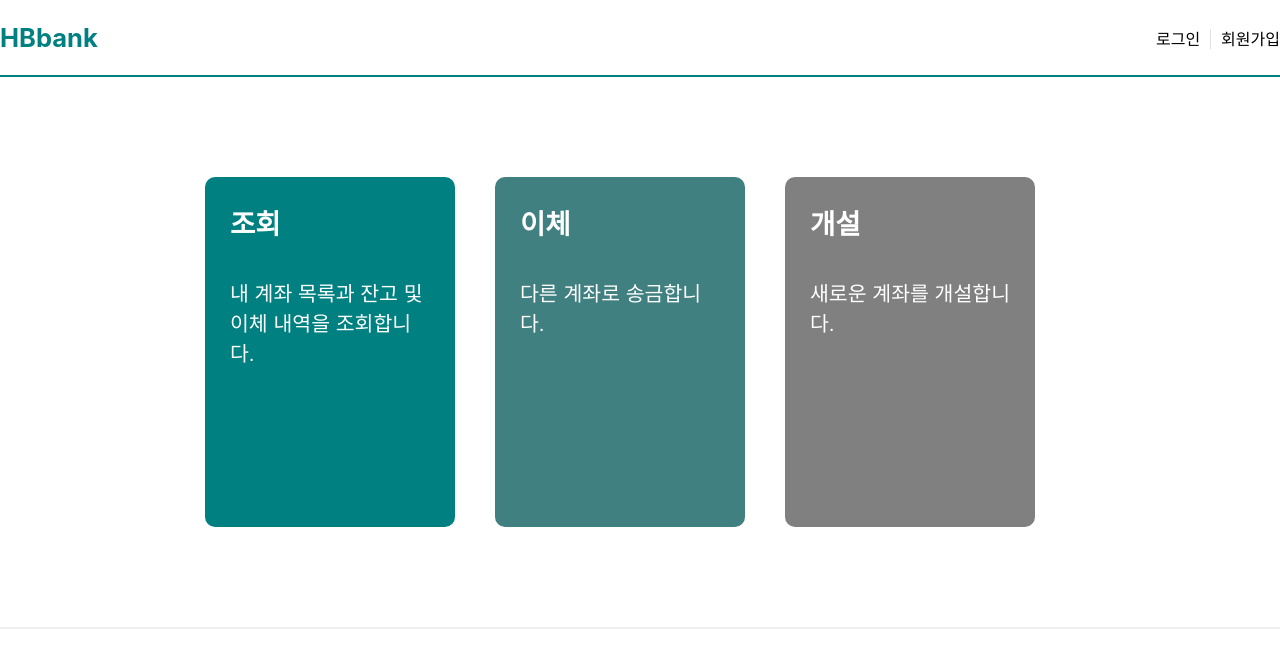
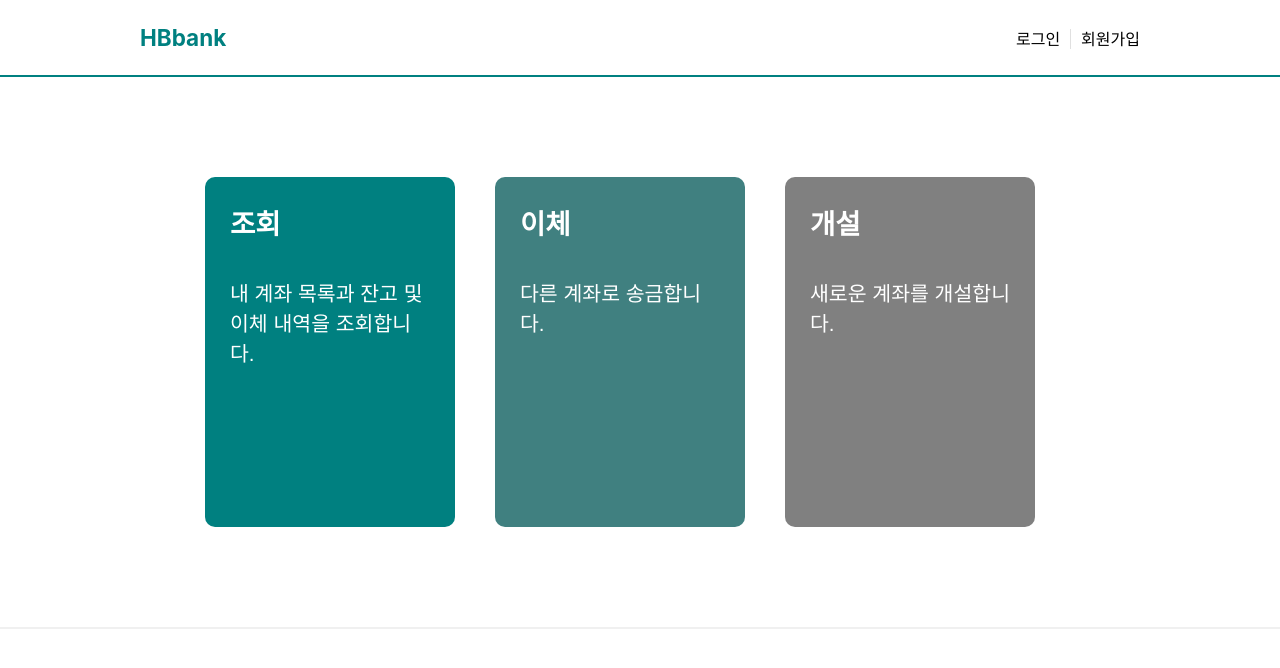
Before and after one commit to baehoonbae/bank-project, a React (Create React App) app in the folder frontend/create-react-app/: page / in a window 1280 px wide. Shown: the top 668 px of the page. Built offline with nearby package versions, Linux system fonts and the light colour scheme.

Commit message:
refactor: 코드 정리

```diff
--- a/frontend/create-react-app/src/components/Header.js
+++ b/frontend/create-react-app/src/components/Header.js
@@ -3,8 +3,8 @@ import { BrowserRouter as Router, Route, Link, Routes } from 'react-router-dom';
 function Header() {
     return (
         <>
-            <header style={{ display: 'flex', justifyContent: 'space-between', alignItems: 'center', width: '1300px', height: '75px' }}>
-                <nav style={{ color: 'teal', fontWeight: 'bold', fontSize: '25.5px' }}>
+            <header style={{ display: 'flex', justifyContent: 'space-between', alignItems: 'center', width: '1000px', height: '75px' }}>
+                <nav style={{ color: 'teal', fontWeight: 'bold', fontSize: '22.5px' }}>
                     <Link className="link" to={"/"} style={{ textDecoration: 'none' }}>HBbank</Link>
                 </nav>
                 <nav>
```
